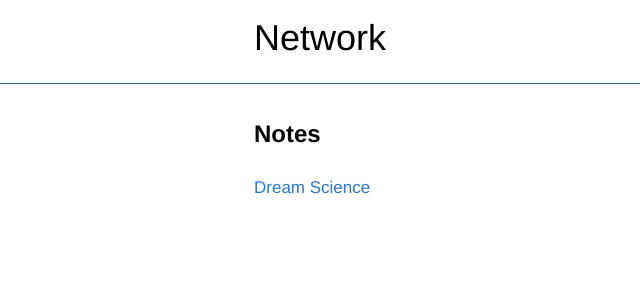
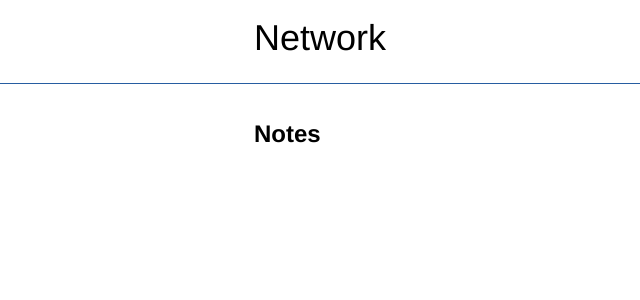
Before and after one commit to networkf/network.github.io, a Jekyll site: the page built from notes.md, in a window 1280 px wide. Shown: the top 300 px of the page, without its empty margins (21-661 px from the left). Built offline with Jekyll 4.4.1, drawn with Linux system fonts in a browser that asks for light colours; some web fonts are replaced; our own code applies the rules of GitHub Pages for plain Markdown files; the repository's description, which GitHub fills in, is left out.

Commit message:
Update notes.md

```diff
--- a/notes.md
+++ b/notes.md
@@ -8,6 +8,3 @@ layout: default
 
 <b><font size="5">Notes</font></b>
 <br>
-
-[Dream Science](/dreamscience)
-<br>
```
